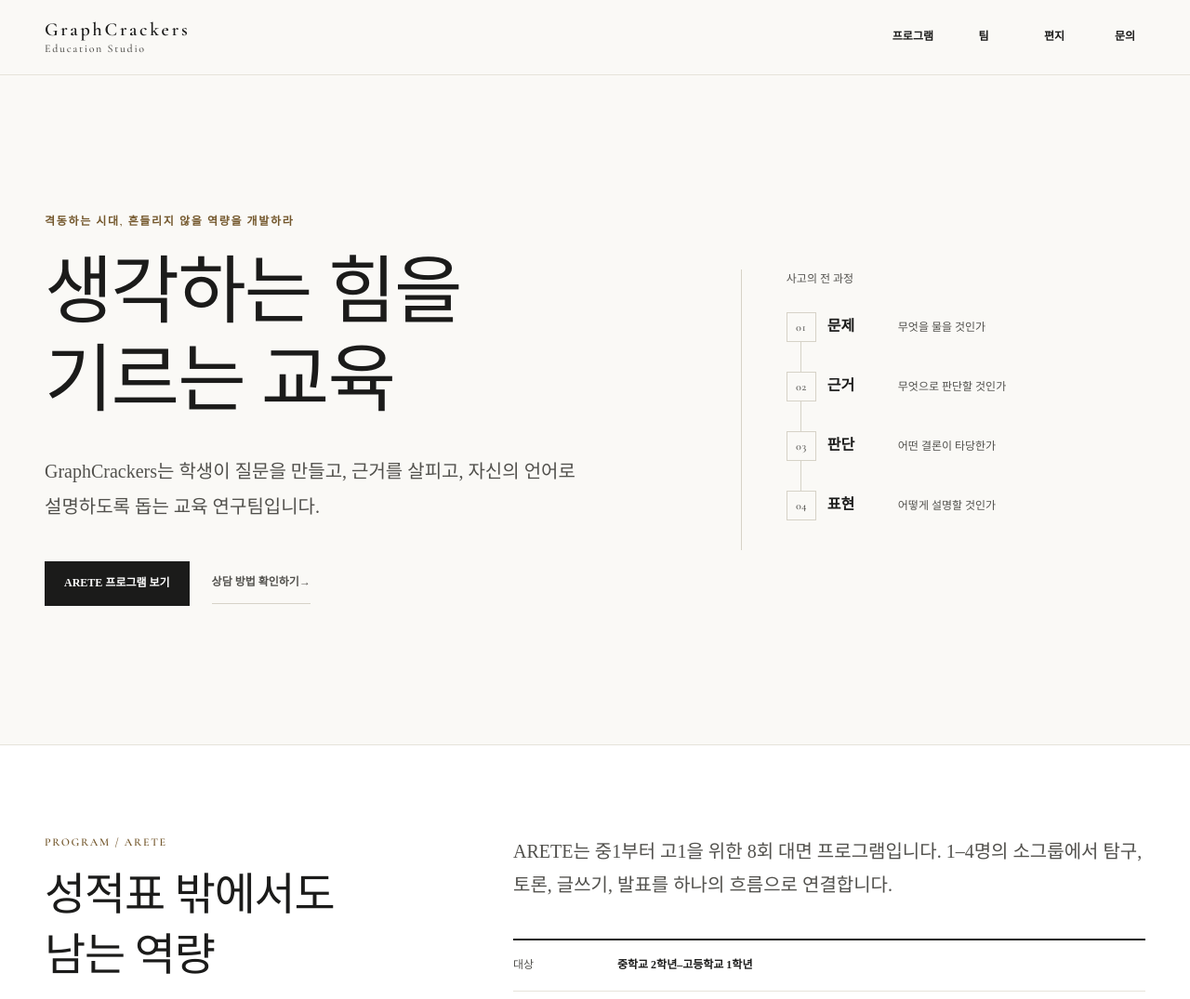
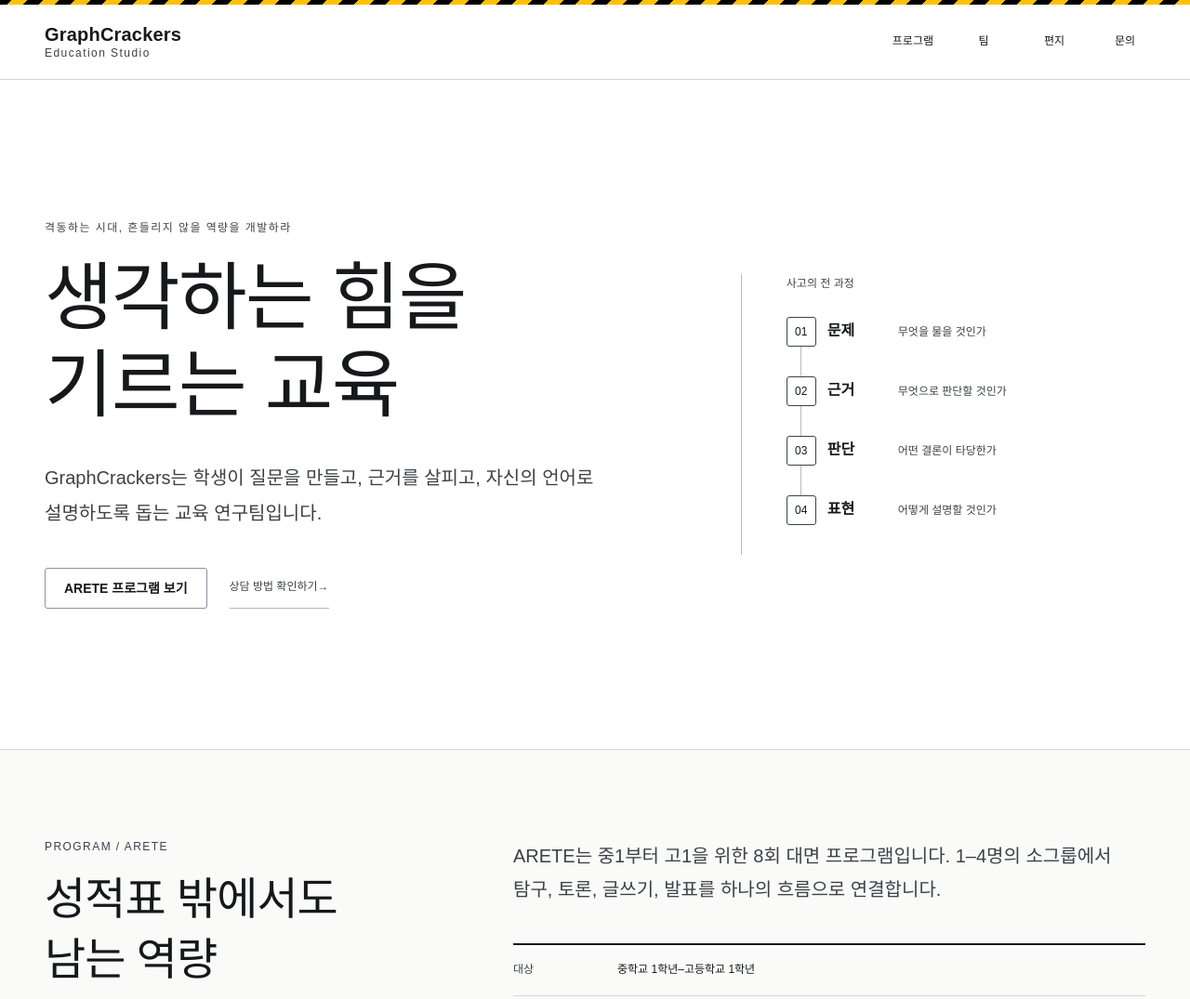
Before and after one commit to GraphCrackers/graphcrackers.github.io, a plain HTML site: page index.html in a window 1280 px wide. Shown: the top 1075 px of the page at 93% size. Drawn offline with nearby package versions, Linux system fonts and the light colour scheme; a web font is replaced by a local one.

Commit message:
20261113-0951_시스템개발_화면새틀: 사이트 겉모습을 GC 디자인 시스템 「대외 · 읽는 지면」(차분한 판)으로 · 대상 학년 표 중1
- assets/gc_tokens.css: 디자인 토큰 공개 사본(변수 선언만 · 주석 없음, 디자인시스템 토큰_배포.py 공개자리가 찍는다). style.css 가 @import 로 불러 그 변수만 쓴다(색 값 직접 적기 0)
- 글꼴: Google Fonts 안에서 Cormorant Garamond + Noto Serif KR → IBM Plex Sans KR 400 · 500 · 700
- 큰 제목 500 · 옛 글줄 사이 · 번호는 가는 테두리 · 맨 위 가는 해저드 머리띠(--gc-band-thin-px) · 옅은 구역 바탕(--gc-p-card-soft)
- 노란 단추는 쪽마다 하나(첫 화면은 맺음 띠의 상담 단추) · 흰 바탕 · theme-color · 파비콘 색을 브랜드로
- scripts/validate_site.py: 대비 검사가 var(--gc-…) 를 토큰 사본에서 풀어 읽게
- index.html: 표 「대상」 중학교 2학년 → 중학교 1학년(대표 답, 11-16). 그 밖의 글 · 배치 · 메뉴 · 주소 · CNAME 은 그대로

(338f1b7 · 72f7f56 · d773adc 를 한 묶음으로 — 중간 판의 토큰 사본에 내부 주석이 있어 공개 이력에 남지 않게)

Co-Authored-By: Claude Opus 5.5 <noreply@anthropic.com>

```diff
--- /dev/null
+++ b/assets/gc_tokens.css
@@ -0,0 +1,101 @@
+/* 정본 GraphCrackers 디자인 시스템 gc_tokens.css 의 사본 · 고치지 마라 */
+/* 정본 sha256 4a0d4a6e45bcefefe525c836ea2e10101cac3973c3c37d7c91fcca9fdd7cd5a3 */
+:root{
+  --gc-yellow:#FFC000;
+  --gc-black:#0A0A0A;
+  --gc-black-pure:#000000;
+  --gc-s-bg:#0A0A0A;
+  --gc-s-surface:#141515;
+  --gc-s-surface-2:#171819;
+  --gc-s-line:#34383D;
+  --gc-s-ink:#F2F0EA;
+  --gc-s-mut:#A4AAB1;
+  --gc-s-foot:#6A7076;
+  --gc-s-accent:var(--gc-yellow);
+  --gc-s-accent-ink:var(--gc-yellow);
+  --gc-s-on-accent:#0A0A0A;
+  --gc-s-accent-soft:#2B2308;
+  --gc-s-ok:#8FD19E;
+  --gc-s-warn:#FF8F80;
+  --gc-s-info:#9DB7D6;
+  --gc-steel-d:#2E3238;
+  --gc-steel:#4A5058;
+  --gc-steel-l:#8A929B;
+  --gc-steel-h:#C3C8CE;
+  --gc-p-paper:#FFFFFF;
+  --gc-p-ink:#16181B;
+  --gc-p-ink-2:#3D4248;
+  --gc-p-mut:#5E656D;
+  --gc-p-faint:#8A929B;
+  --gc-p-line:#D3D6DA;
+  --gc-p-rule:#B4BAC1;
+  --gc-p-card:#F4F4F2;
+  --gc-p-tint:#FFF3CC;
+  --gc-p-card-soft:#FAFAF9;
+  --gc-hz-angle:-45deg;
+  --gc-hz-s:2.4mm;
+  --gc-hz-m:4.2mm;
+  --gc-hz-l:9mm;
+  --gc-band:3.2mm;
+  --gc-band-cover:22mm;
+  --gc-frame:2.4mm;
+  --gc-rail:6mm;
+  --gc-hz-s-px:7px;
+  --gc-hz-m-px:12px;
+  --gc-band-px:10px;
+  --gc-band-thin-px:5px;
+  --gc-frame-px:6px;
+  --gc-hz-S:repeating-linear-gradient(var(--gc-hz-angle),var(--gc-yellow) 0 var(--gc-hz-s),var(--gc-black-pure) var(--gc-hz-s) calc(2*var(--gc-hz-s)));
+  --gc-hz-M:repeating-linear-gradient(var(--gc-hz-angle),var(--gc-yellow) 0 var(--gc-hz-m),var(--gc-black-pure) var(--gc-hz-m) calc(2*var(--gc-hz-m)));
+  --gc-hz-L:repeating-linear-gradient(var(--gc-hz-angle),var(--gc-yellow) 0 var(--gc-hz-l),var(--gc-black-pure) var(--gc-hz-l) calc(2*var(--gc-hz-l)));
+  --gc-hz-S-px:repeating-linear-gradient(var(--gc-hz-angle),var(--gc-yellow) 0 var(--gc-hz-s-px),var(--gc-black-pure) var(--gc-hz-s-px) calc(2*var(--gc-hz-s-px)));
+  --gc-hz-M-px:repeating-linear-gradient(var(--gc-hz-angle),var(--gc-yellow) 0 var(--gc-hz-m-px),var(--gc-black-pure) var(--gc-hz-m-px) calc(2*var(--gc-hz-m-px)));
+  --gc-font:"IBM Plex Sans KR","Apple SD Gothic Neo","Malgun Gothic",sans-serif;
+  --gc-font-display:var(--gc-font);
+  --gc-font-logo:"Freshman",var(--gc-font);
+  --gc-logo-squeeze:.558;
+  --gc-w-regular:400;
+  --gc-w-medium:500;
+  --gc-w-bold:700;
+  --gc-t-xs:12px;
+  --gc-t-sm:13px;
+  --gc-t-md:15px;
+  --gc-t-lg:18px;
+  --gc-t-xl:24px;
+  --gc-t-2xl:34px;
+  --gc-t-3xl:52px;
+  --gc-pt-foot:8pt;
+  --gc-pt-small:9pt;
+  --gc-pt-body:10.5pt;
+  --gc-pt-h3:12pt;
+  --gc-pt-h2:14pt;
+  --gc-pt-h1:22pt;
+  --gc-sp-1:4px;
+  --gc-sp-2:8px;
+  --gc-sp-3:12px;
+  --gc-sp-4:16px;
+  --gc-sp-5:24px;
+  --gc-sp-6:32px;
+  --gc-sp-7:48px;
+  --gc-mm-1:1mm;
+  --gc-mm-2:2mm;
+  --gc-mm-3:3mm;
+  --gc-mm-4:4mm;
+  --gc-mm-6:6mm;
+  --gc-mm-8:8mm;
+  --gc-radius:3px;
+}
+:root[data-theme="light"]{
+  --gc-s-bg:var(--gc-p-paper);
+  --gc-s-surface:var(--gc-p-card);
+  --gc-s-surface-2:#ECECE9;
+  --gc-s-line:var(--gc-p-line);
+  --gc-s-ink:var(--gc-p-ink);
+  --gc-s-mut:var(--gc-p-mut);
+  --gc-s-foot:var(--gc-p-faint);
+  --gc-s-accent-ink:var(--gc-p-ink);
+  --gc-s-accent-soft:var(--gc-p-tint);
+  --gc-s-ok:#1F7A3A;
+  --gc-s-warn:#B42318;
+  --gc-s-info:#2F5D8A;
+}
--- a/assets/style.css
+++ b/assets/style.css
@@ -1,15 +1,31 @@
+/* 색 · 글꼴 · 줄무늬는 디자인 토큰 사본(gc_tokens.css)의 변수만 부른다. 이 파일에 색 값을 새로 적지 않는다.
+   사이트는 밝은 판 하나다(자바스크립트를 쓰지 않으므로 밝기 단추가 없다). 밝은 값은 종이판 토큰 --gc-p-*,
+   검정 띠(.closing) 안은 화면판 토큰 --gc-s-*(검정 전면 값)를 쓴다.
+   대외 · 읽는 지면 값(디자인 시스템 README 「대외 · 읽는 지면」): 큰 제목 500 · 가는 테두리 번호 · 가는 머리띠 · 옅은 구역 바탕 */
+@import url("gc_tokens.css");
+
 :root {
-  --ink: #1b1b1a;
-  --ink-2: #52514d;
-  --ink-3: #8a877f;
-  --paper: #ffffff;
-  --ground: #faf9f6;
-  --line: #e6e3da;
-  --rule: #d6d2c7;
-  --accent: #9c7b3f;
-  --accent-text: #74582d;
-  --font-display: "Cormorant Garamond", "Noto Serif KR", Georgia, serif;
-  --font-body: "Noto Serif KR", "Batang", "바탕", serif;
+  color-scheme: light;
+  --ink: var(--gc-p-ink);
+  --ink-2: var(--gc-p-ink-2);
+  --ink-3: var(--gc-p-mut);
+  --paper: var(--gc-p-card-soft);
+  --ground: var(--gc-p-paper);
+  --line: var(--gc-p-line);
+  --rule: var(--gc-p-rule);
+  --edge: var(--gc-steel-l);
+  --accent: var(--gc-yellow);
+  --on-accent: var(--gc-black);
+  --accent-text: var(--gc-p-ink);
+  --night: var(--gc-black);
+  --night-ink: var(--gc-s-ink);
+  --night-mut: var(--gc-s-mut);
+  --font-display: var(--gc-font-display);
+  --font-body: var(--gc-font);
+  --w-regular: var(--gc-w-regular);
+  --w-medium: var(--gc-w-medium);
+  --w-bold: var(--gc-w-bold);
+  --radius: var(--gc-radius);
   --size-0: 0;
   --size-1: 0.25rem;
   --size-2: 0.5rem;
@@ -32,9 +48,11 @@
   --touch: 2.75rem;
   --rule-thin: 0.0625rem;
   --rule-strong: 0.125rem;
+  --rule-mark: 0.125rem;
   --focus-width: 0.125rem;
-  --tracking-wide: 0.14em;
-  --tracking-tight: -0.025em;
+  --band: var(--gc-band-thin-px);
+  --tracking-wide: 0.12em;
+  --tracking-tight: -0.02em;
   --duration: 160ms;
   --duration-none: 0.01ms;
   --font-small: 0.7rem;
@@ -49,15 +67,19 @@ body {
   color: var(--ink);
   font-family: var(--font-body);
   font-size: var(--size-4);
+  font-weight: var(--w-regular);
   line-height: 1.8;
   text-rendering: optimizeLegibility;
   -webkit-font-smoothing: antialiased;
   word-break: keep-all;
   overflow-wrap: break-word;
 }
+/* 머리띠 — 쪽 맨 위 해저드 줄무늬(가이드의 화면 자리: 위 머리띠). 쪽을 내리면 같이 올라가고 머리 메뉴만 붙어 있다.
+   대외 · 읽는 지면의 가는 머리띠(--gc-band-thin-px) — 줄무늬 굵기는 머리띠 값(M) 그대로 */
+body::before { content: ""; display: block; height: var(--band); background: var(--gc-hz-M-px); }
 a { color: inherit; text-decoration-thickness: var(--rule-thin); text-underline-offset: var(--size-1); }
-a:hover { color: var(--accent-text); }
-a:focus-visible { outline: var(--focus-width) solid var(--accent); outline-offset: var(--size-1); }
+a:hover { color: var(--ink); text-decoration-color: var(--accent); }
+a:focus-visible { outline: var(--focus-width) solid var(--ink); outline-offset: var(--size-1); }
 button, a { touch-action: manipulation; -webkit-tap-highlight-color: transparent; }
 h1, h2, h3, p, figure, ol, dl, dd { margin: var(--size-0); }
 h1, h2, h3 { text-wrap: balance; }
@@ -71,10 +93,10 @@ p { text-wrap: pretty; }
   z-index: 100;
   padding: var(--size-2) var(--size-4);
   background: var(--ink);
-  color: var(--paper);
+  color: var(--ground);
   transform: translateY(-200%);
 }
-.skip-link:focus { color: var(--paper); transform: translateY(var(--size-0)); }
+.skip-link:focus { color: var(--ground); transform: translateY(var(--size-0)); }
 
 .site-header {
   position: sticky;
@@ -100,8 +122,8 @@ p { text-wrap: pretty; }
 .brand-primary, .footer-brand {
   font-family: var(--font-display);
   font-size: var(--size-5);
-  font-weight: 600;
-  letter-spacing: var(--tracking-wide);
+  font-weight: var(--w-bold);
+  letter-spacing: 0.01em;
   line-height: 1;
 }
 .brand-note {
@@ -120,10 +142,12 @@ p { text-wrap: pretty; }
   align-items: center;
   justify-content: center;
   font-size: var(--size-3);
-  font-weight: 600;
+  font-weight: var(--w-medium);
   text-decoration: none;
 }
-.global-nav a[aria-current="page"] { box-shadow: inset 0 calc(var(--rule-strong) * -1) var(--accent); color: var(--accent-text); }
+.global-nav a:hover, .footer-nav a:hover { box-shadow: inset 0 calc(var(--rule-thin) * -1) var(--ink); }
+/* 지금 쪽 표시 — 노란 밑줄(고른 표시는 단추가 아니라 노랑을 써도 되는 자리) */
+.global-nav a[aria-current="page"] { box-shadow: inset 0 calc(var(--rule-mark) * -1) var(--accent); color: var(--ink); }
 
 .hero {
   min-height: calc(100svh - var(--size-20));
@@ -134,10 +158,10 @@ p { text-wrap: pretty; }
   gap: clamp(var(--size-12), 8vw, var(--size-24));
 }
 .eyebrow {
-  color: var(--accent-text);
+  color: var(--ink-2);
   font-family: var(--font-display);
   font-size: var(--size-3);
-  font-weight: 600;
+  font-weight: var(--w-medium);
   letter-spacing: var(--tracking-wide);
   line-height: 1.4;
   text-transform: uppercase;
@@ -146,7 +170,7 @@ p { text-wrap: pretty; }
   max-width: 12ch;
   margin-block-start: var(--size-5);
   font-size: clamp(var(--size-10), 6.4vw, var(--size-20));
-  font-weight: 500;
+  font-weight: var(--w-medium);
   letter-spacing: var(--tracking-tight);
   line-height: 1.18;
 }
@@ -164,31 +188,39 @@ p { text-wrap: pretty; }
   flex-wrap: wrap;
   gap: var(--size-4) var(--size-6);
 }
+/* 단추 — 노란 단추는 쪽마다 하나(그 쪽에서 할 일). 첫 화면처럼 단추가 둘인 쪽은 위의 것(.hero)이 보통 단추다 */
 .button {
   min-height: var(--touch);
   padding: var(--size-3) var(--size-5);
   display: inline-flex;
   align-items: center;
   justify-content: center;
-  border: var(--rule-thin) solid var(--ink);
-  background: var(--ink);
-  color: var(--paper);
-  font-size: var(--size-3);
-  font-weight: 600;
+  border: var(--rule-thin) solid var(--accent);
+  border-radius: var(--radius);
+  background: var(--accent);
+  color: var(--on-accent);
+  font-size: 0.875rem;
+  font-weight: var(--w-bold);
+  line-height: 1.3;
   text-decoration: none;
-  transition: background var(--duration), color var(--duration);
+  transition: border-color var(--duration), box-shadow var(--duration);
 }
-.button:hover { background: var(--ground); color: var(--ink); }
+.button:hover { color: var(--on-accent); border-color: var(--ink); box-shadow: inset 0 0 0 var(--rule-thin) var(--ink); }
+.button:focus-visible { outline: var(--focus-width) solid var(--ink); outline-offset: var(--size-1); }
+/* 보통 단추 — 흰 면 + 테두리 */
+.hero .button { border-color: var(--edge); background: var(--ground); color: var(--ink); }
+.hero .button:hover { border-color: var(--ink); color: var(--ink); }
 .text-link, .section-link {
   min-height: var(--touch);
   display: inline-flex;
   align-items: center;
   color: var(--ink-2);
   font-size: var(--size-3);
-  font-weight: 600;
+  font-weight: var(--w-medium);
   text-decoration: none;
   border-block-end: var(--rule-thin) solid var(--rule);
 }
+.text-link:hover, .section-link:hover { color: var(--ink); border-block-end-color: var(--ink); }
 
 .thinking-map { padding-inline-start: clamp(var(--size-5), 5vw, var(--size-12)); border-inline-start: var(--rule-thin) solid var(--rule); }
 .thinking-map figcaption { margin-block-end: var(--size-6); color: var(--ink-2); font-size: var(--size-3); }
@@ -209,6 +241,7 @@ p { text-wrap: pretty; }
   inset-inline-start: calc(var(--size-4) - (var(--rule-thin) / 2));
   border-inline-start: var(--rule-thin) solid var(--rule);
 }
+/* 번호 — 차분한 판은 검정 면 대신 가는 테두리(흰 바탕 · 먹 글자) */
 .thinking-map li > span {
   position: relative;
   z-index: 1;
@@ -216,18 +249,21 @@ p { text-wrap: pretty; }
   height: var(--size-8);
   display: inline-grid;
   place-items: center;
-  border: var(--rule-thin) solid var(--rule);
+  border: var(--rule-thin) solid var(--ink-2);
+  border-radius: var(--radius);
   background: var(--ground);
-  color: var(--ink-2);
+  color: var(--ink);
   font-family: var(--font-display);
   font-size: var(--size-3);
+  font-weight: var(--w-medium);
   font-variant-numeric: tabular-nums;
   line-height: 1;
 }
-.thinking-map strong { font-size: var(--size-4); }
+.thinking-map strong { font-size: var(--size-4); font-weight: var(--w-bold); }
 .thinking-map small { color: var(--ink-2); font-size: var(--size-3); }
 
 .section { padding-block: clamp(var(--size-16), 10vw, var(--size-24)); border-block-start: var(--rule-thin) solid var(--line); }
+/* 구역 바탕 — 대외 · 읽는 지면의 옅은 면(--gc-p-card-soft) */
 .section-paper { background: var(--paper); }
 .section-grid {
   display: grid;
@@ -237,7 +273,7 @@ p { text-wrap: pretty; }
 .section-heading h2, .closing h2, .page-title {
   margin-block-start: var(--size-4);
   font-size: clamp(var(--size-8), 4.5vw, var(--size-12));
-  font-weight: 500;
+  font-weight: var(--w-medium);
   letter-spacing: var(--tracking-tight);
   line-height: 1.35;
 }
@@ -245,7 +281,7 @@ p { text-wrap: pretty; }
 .facts { margin-block: var(--size-10) var(--size-8); border-block-start: var(--rule-strong) solid var(--ink); }
 .facts div { padding-block: var(--size-4); display: grid; grid-template-columns: var(--size-24) 1fr; gap: var(--size-4); border-block-end: var(--rule-thin) solid var(--line); }
 .facts dt { color: var(--ink-2); font-size: var(--size-3); }
-.facts dd { font-size: var(--size-3); font-weight: 600; }
+.facts dd { font-size: var(--size-3); font-weight: var(--w-medium); }
 .principles {
   margin-block-start: clamp(var(--size-12), 7vw, var(--size-20));
   padding: var(--size-0);
@@ -256,19 +292,36 @@ p { text-wrap: pretty; }
 }
 .principles li { padding: var(--size-6) clamp(var(--size-4), 3vw, var(--size-8)) var(--size-8) var(--size-0); border-block-end: var(--rule-thin) solid var(--rule); }
 .principles li + li { padding-inline-start: clamp(var(--size-4), 3vw, var(--size-8)); border-inline-start: var(--rule-thin) solid var(--line); }
-.principle-number { color: var(--accent-text); font-family: var(--font-display); font-size: var(--size-3); font-variant-numeric: tabular-nums; }
-.principles h3 { margin-block-start: var(--size-8); font-size: var(--size-5); font-weight: 600; }
+.principle-number {
+  min-width: 1.9em;
+  height: 1.9em;
+  padding: 0 0.35em;
+  display: inline-grid;
+  place-items: center;
+  border: var(--rule-thin) solid var(--ink-2);
+  border-radius: var(--radius);
+  background: var(--ground);
+  color: var(--ink);
+  font-family: var(--font-display);
+  font-size: var(--size-3);
+  font-weight: var(--w-medium);
+  font-variant-numeric: tabular-nums;
+  line-height: 1;
+}
+.principles h3 { margin-block-start: var(--size-8); font-size: var(--size-5); font-weight: var(--w-medium); }
 .principles p { margin-block-start: var(--size-4); color: var(--ink-2); font-size: var(--size-3); }
 .section-link-end { margin-block-start: var(--size-8); }
-.notice { margin-block: var(--size-8); padding: var(--size-4) var(--size-5); border-inline-start: var(--rule-strong) solid var(--accent); background: var(--ground); color: var(--ink-2); font-size: var(--size-3); }
+.notice { margin-block: var(--size-8); padding: var(--size-4) var(--size-5); border-inline-start: var(--rule-mark) solid var(--edge); background: var(--ground); color: var(--ink-2); font-size: var(--size-3); }
 .notice strong { margin-inline-end: var(--size-3); color: var(--ink); }
 
-.closing { padding-block: clamp(var(--size-20), 13vw, var(--size-32)); background: var(--ink); color: var(--paper); }
+/* 맺음 띠 — 검정 전면. 노란 단추(이 쪽에서 할 일)가 검정 위에 놓인다 */
+.closing { padding-block: clamp(var(--size-20), 13vw, var(--size-32)); background: var(--night); color: var(--night-ink); }
 .closing-inner { text-align: center; }
-.closing .eyebrow { color: var(--rule); }
-.closing p:not(.eyebrow) { margin-block-start: var(--size-5); color: var(--rule); }
-.closing .button { margin-block-start: var(--size-8); border-color: var(--paper); background: var(--paper); color: var(--ink); }
-.closing .button:hover { background: var(--ink); color: var(--paper); }
+.closing .eyebrow { color: var(--night-mut); }
+.closing p:not(.eyebrow) { margin-block-start: var(--size-5); color: var(--night-mut); }
+.closing .button { margin-block-start: var(--size-8); }
+.closing .button:hover { border-color: var(--night-ink); box-shadow: inset 0 0 0 var(--rule-thin) var(--night-ink); }
+.closing .button:focus-visible { outline-color: var(--accent); }
 
 .site-footer { padding-block: var(--size-16) var(--size-6); border-block-start: var(--rule-thin) solid var(--rule); }
 .footer-grid { display: grid; grid-template-columns: 1.2fr 0.8fr 1fr; gap: var(--size-10); }
@@ -283,18 +336,19 @@ p { text-wrap: pretty; }
 .page-hero .page-title { max-width: 18ch; }
 .page-summary { max-width: 40rem; margin-block-start: var(--size-6); color: var(--ink-2); font-size: var(--size-5); }
 .prose { max-width: var(--reading); }
-.prose h2 { margin-block: var(--size-12) var(--size-4); font-size: var(--size-6); }
-.prose h3 { margin-block: var(--size-8) var(--size-3); font-size: var(--size-5); }
+.prose h2 { margin-block: var(--size-12) var(--size-4); font-size: var(--size-6); font-weight: var(--w-medium); }
+.prose h3 { margin-block: var(--size-8) var(--size-3); font-size: var(--size-5); font-weight: var(--w-medium); }
 .prose p + p, .prose ul, .prose ol { margin-block-start: var(--size-4); }
 .prose p, .prose li { color: var(--ink-2); }
 .prose a { color: var(--ink); }
-.prose a.button { color: var(--paper); }
-.prose a.button:hover { color: var(--ink); }
+.prose a.button, .prose a.button:hover { color: var(--on-accent); }
 .toc { margin-block-start: var(--size-10); padding-block: var(--size-4); display: flex; flex-wrap: wrap; gap: var(--size-2) var(--size-5); border-block: var(--rule-thin) solid var(--rule); }
-.toc a { min-height: var(--touch); display: inline-flex; align-items: center; font-size: var(--size-3); text-decoration: none; }
+.toc a { min-height: var(--touch); display: inline-flex; align-items: center; font-size: var(--size-3); font-weight: var(--w-medium); text-decoration: none; }
+.toc a:hover { text-decoration: underline; text-decoration-color: var(--accent); text-decoration-thickness: var(--rule-strong); }
 .status-list { margin-block-start: var(--size-8); padding: var(--size-0); list-style: none; border-block-start: var(--rule-strong) solid var(--ink); }
 .status-list li { padding-block: var(--size-5); border-block-end: var(--rule-thin) solid var(--line); }
 .status-list span { display: block; color: var(--ink-2); font-size: var(--size-3); }
+.status-list strong { font-weight: var(--w-bold); }
 .back-to-top { margin-block-start: var(--size-12); }
 section[id] { scroll-margin-top: calc(var(--size-20) + var(--size-8)); }
 
--- a/index.html
+++ b/index.html
@@ -5,7 +5,7 @@
   <meta name="viewport" content="width=device-width, initial-scale=1">
   <title>GraphCrackers — 생각하는 힘을 기르는 교육</title>
   <meta name="description" content="GraphCrackers는 중학생과 고등학생이 문제를 정의하고, 근거를 만들고, 자신의 언어로 설명하는 힘을 기르도록 돕습니다.">
-  <meta name="theme-color" content="#faf9f6">
+  <meta name="theme-color" content="#ffffff">
   <meta property="og:title" content="GraphCrackers — 생각하는 힘을 기르는 교육">
   <meta property="og:description" content="문제에서 표현까지, 사고의 전 과정을 가르칩니다.">
   <meta property="og:type" content="website">
@@ -15,7 +15,7 @@
   <link rel="icon" href="/assets/favicon.svg" type="image/svg+xml">
   <link rel="preconnect" href="https://fonts.googleapis.com">
   <link rel="preconnect" href="https://fonts.gstatic.com" crossorigin>
-  <link rel="stylesheet" href="https://fonts.googleapis.com/css2?family=Cormorant+Garamond:wght@500;600&family=Noto+Serif+KR:wght@400;500;600;700&display=swap">
+  <link rel="stylesheet" href="https://fonts.googleapis.com/css2?family=IBM+Plex+Sans+KR:wght@400;500;700&display=swap">
   <link rel="stylesheet" href="/assets/style.css">
 </head>
 <body>
@@ -58,7 +58,7 @@
         <div class="section-body">
           <p class="lead">ARETE는 중1부터 고1을 위한 8회 대면 프로그램입니다. 1–4명의 소그룹에서 탐구, 토론, 글쓰기, 발표를 하나의 흐름으로 연결합니다.</p>
           <dl class="facts" aria-label="프로그램 요약">
-            <div><dt>대상</dt><dd>중학교 2학년–고등학교 1학년</dd></div>
+            <div><dt>대상</dt><dd>중학교 1학년–고등학교 1학년</dd></div>
             <div><dt>형태</dt><dd>1:1–1:4 소그룹 · 대면</dd></div>
             <div><dt>구성</dt><dd>4개 단원 · 총 8회</dd></div>
           </dl>
```
Also changed, not shown: 404.html (+2 -2 lines), about/index.html (+2 -2 lines), arete/index.html (+2 -2 lines), contact/index.html (+2 -2 lines), letters/index.html (+2 -2 lines), privacy/index.html (+2 -2 lines), assets/favicon.svg, 1 other file.
